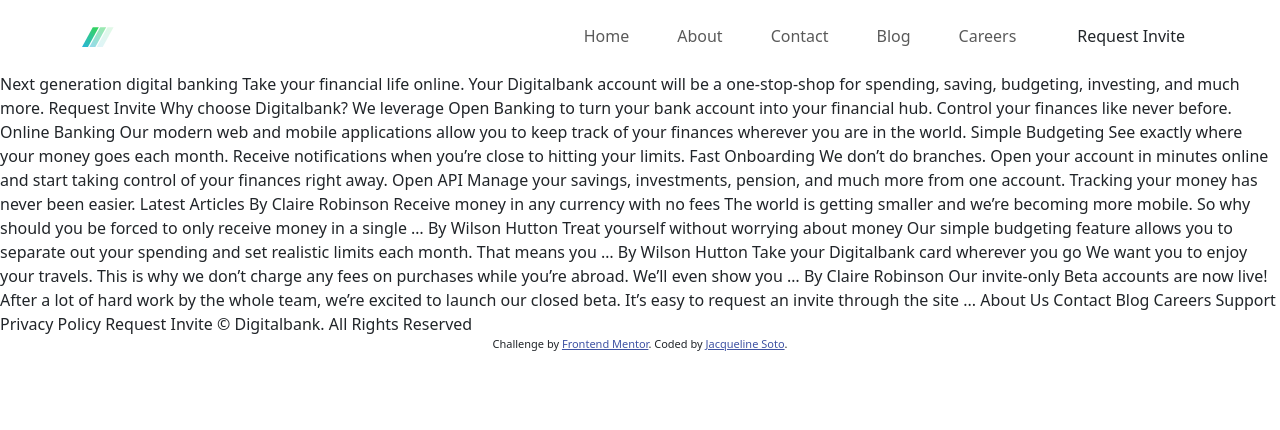
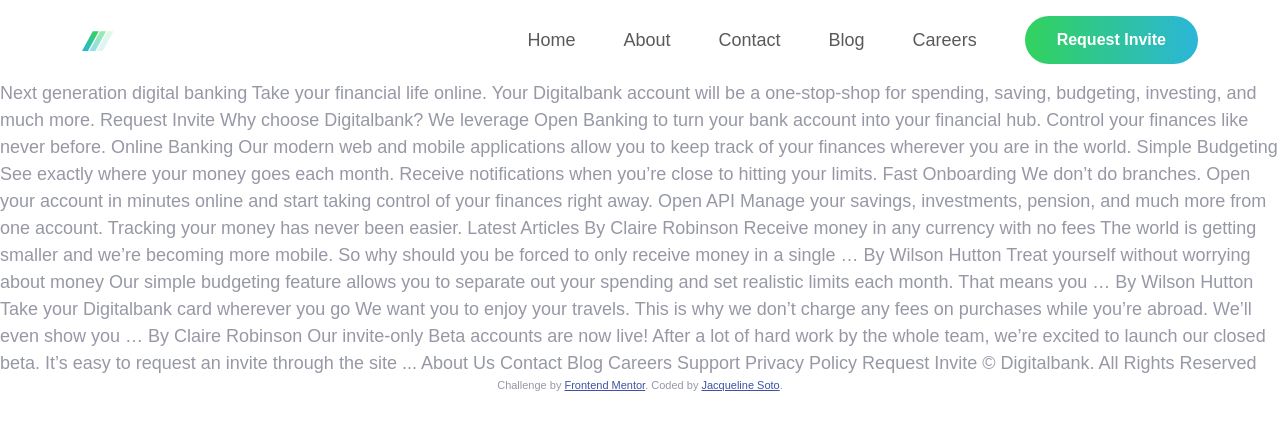
Before and after one commit to Jsoto226/Jackie-Soto-SBA-3--Design-and-Development, a plain HTML site: page digitalbank-landing-page-master/index.html in a window 1280 px wide. Drawn offline with nearby package versions, Linux system fonts and the light colour scheme; a web font is replaced by a local one.

Commit message:
adding CSS elements, typography and buttons

```diff
--- a/digitalbank-landing-page-master/index.html
+++ b/digitalbank-landing-page-master/index.html
@@ -16,7 +16,7 @@
    <!-- Bootstrap CSS CDN -->
     <link href="https:cdn.jsdelivr.net/npm/bootstrap@5.3.2.dist/css/bootstrap.min.css" rel="stylesheet">
     <!-- Stylesheet-->
-     <link rel="stylesheet" href="./css/styles.css">
+     <link rel="stylesheet" href="./style.css">
 
   <!-- Feel free to remove these styles or customise in your own stylesheet 👍 -->
   <style>
--- a/digitalbank-landing-page-master/style.css
+++ b/digitalbank-landing-page-master/style.css
@@ -0,0 +1,41 @@
+/* Style guide colors */
+:root {
+    --blue-950: hsl(233, 26%, 24%);
+    --green-500: hsl(136, 64%, 51%);
+    --cyan-400: hsl(192, 69%, 51%);
+    --gray-600: hsl(233, 8%, 62%);
+    --gray-100: hsl(220, 16%, 96%);
+    --gray-50: hsl(0, 0%, 98%);
+    --white: hsl(0, 0%, 100%);
+}
+
+/* Typography & colors */
+body {
+    font-family: 'Public Sans', sans-serif;
+    font-size: 18px;
+    color: var(--gray-600);
+    background-color: var(--white);
+    overflow-x: hidden;
+}
+
+h1, h2, h3, h4 {
+    color:var(--blue-950);
+    font-weight: 400;
+}
+
+/* Reusable Gradient Button */
+.btn-invite {
+    background: linear-gradient( to right, var(--green-500), var(--cyan-400));
+    color: var(--white);
+    border: none;
+    border-radius: 50px;
+    padding: 0.75rem 2rem;
+    font-weight: 700;
+    font-weight: 0.9rem;
+    transition: opacity 0.2s ease;
+    }
+
+    .btn-invite:hover {
+        opacity: 0.75;
+        color: var(--white)
+    }
```
